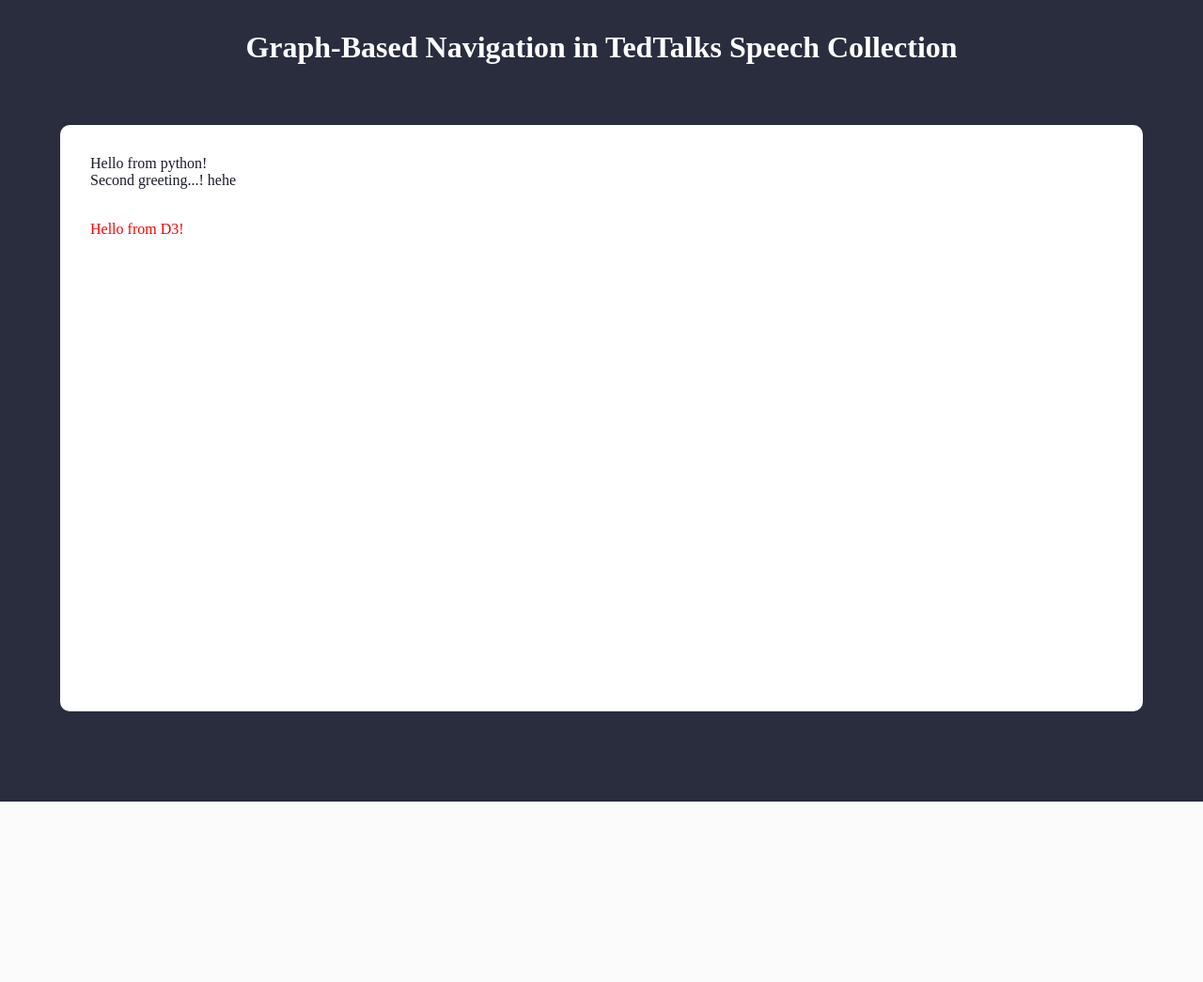
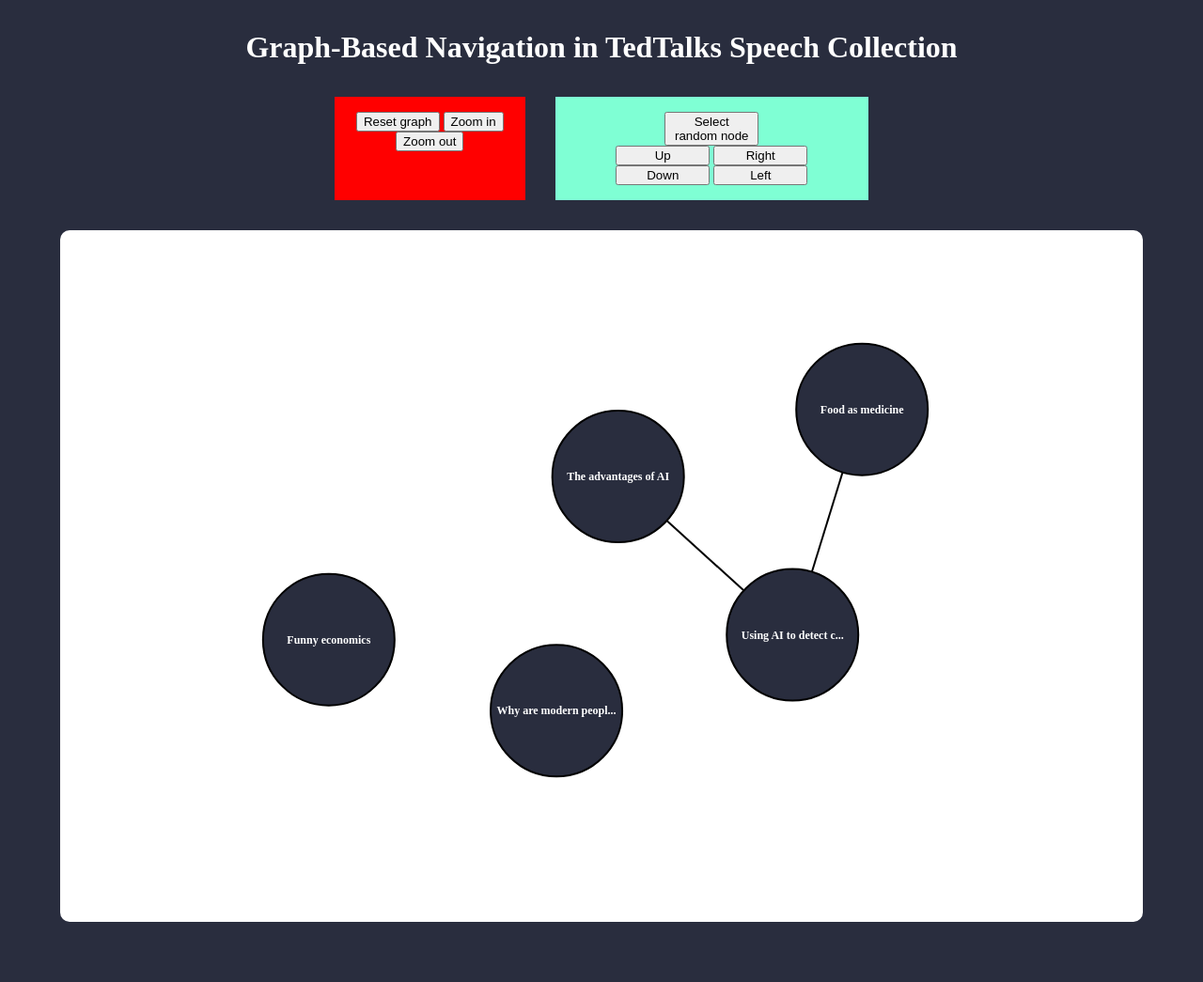
Before and after one commit to AnSuChi/Speech_Collection_Navigation_Graph.v1, a Flask app: page / in a window 1280 px wide. Shown: the whole page at 94% size. Before the commit the page ends 853 px from the top, so only its background shows below. Run offline with Flask 3, Linux system fonts and the light colour scheme.

Commit message:
add dummy data

```diff
--- /dev/null
+++ b/App/data/dummy.json
@@ -0,0 +1,61 @@
+{
+    "nodes": [
+        {
+            "id": 0,
+            "title": "Food as medicine",
+            "Speaker": "Eva Nordman",
+            "audioUri": "dummyUri"
+        },
+        {
+            "id": 1,
+            "title": "The advantages of AI",
+            "Speaker": "Brad Smitt",
+            "audioUri": "dummyUri"
+        },
+        {
+            "id": 2,
+            "title": "Why are modern people so depressed?",
+            "Speaker": "Saint Martino",
+            "audioUri": "dummyUri"
+        },
+        {
+            "id": 3,
+            "title": "Using AI to detect cancer",
+            "Speaker": "Eva Nordman",
+            "audioUri": "dummyUri"
+        },
+        {
+            "id": 4,
+            "title": "Funny economics",
+            "Speaker": "Neil Drammen",
+            "audioUri": "dummyUri"
+        }
+    ],
+    "lines": [
+        {
+            "source": 0,
+            "target": 3,
+            "weight": 0.3
+        },
+        {
+            "source": 1,
+            "target": 3,
+            "weight": 0.6
+        },
+        {
+            "source": 0,
+            "target": 0,
+            "weight": 0
+        },
+        {
+            "source": 0,
+            "target": 0,
+            "weight": 0
+        },
+        {
+            "source": 0,
+            "target": 0,
+            "weight": 0
+        }
+    ]
+}
--- a/App/models.py
+++ /dev/null
@@ -1 +0,0 @@
-# For the DB schema
--- a/App/static/scripts/app.js
+++ b/App/static/scripts/app.js
@@ -1,8 +1,115 @@
 // Cache reset --> cmd+shift+R
-console.log("Hello world they say???");
 
-// Test to see that d3 works
-d3.select("#graph-nav-domain")
-  .append("p")
-  .text("Hello from D3!")
-  .style("color", "red");
+// fetch JSON data (nodes & links)
+async function fetchData() {
+    try {
+        const response = await fetch("/data/dummy.json");
+        const data = await response.json();
+        return data;
+    }
+    catch(error) {
+        console.error("Could not fetch JSON data: ", error);
+    }
+};
+
+
+async function loadGraph() {
+    const data = await fetchData();
+    if (!data) return;
+
+
+    // container dimensions
+    const container = document.getElementById("graph-nav-domain");
+    let width = container.clientWidth;
+    let height = container.clientHeight;
+
+    const svg = d3.select("#graph-nav-domain svg")
+                .attr("width", width)
+                .attr("height", height);
+
+    // zooming & panning
+    const zoomContainer = svg.append("g");
+    svg.call(d3.zoom()
+        .scaleExtent([0.5, 5]) // zoom limits (min% - max%)
+        .on("zoom", (event) => zoomContainer.attr("transform", event.transform))
+    );
+
+    const simulation = d3.forceSimulation(data.nodes)
+        .force("link", d3.forceLink(data.lines)
+            .id(d => d.id) // convert numeric ids to references
+            .distance(250)
+        )
+        .force("charge", d3.forceManyBody().strength(-50)) // force nodes to repel each other
+        .force("center", d3.forceCenter(width / 2, height / 2)) // forces nodes toward the center
+        .force("collide", d3.forceCollide(100)); // prevents the overlap of nodes
+
+    const links = zoomContainer.selectAll("line")
+        .data(data.lines)
+        .enter()
+        .append("line")
+        .attr("stroke", "black")
+        .attr("stroke-width", 2);
+
+    // create node groups (node + text)
+    const nodes = zoomContainer.selectAll("g")
+        .data(data.nodes)
+        .enter()
+        .append("g")
+        .call(d3.drag()
+            .on("start", (event, d) => dragStart(event, d, simulation))
+            .on("drag", (event, d) => dragged(event, d))
+            .on("end", (event, d) => dragEnd(event, d, simulation))
+        );
+
+    nodes.append("circle")
+        .attr("r", 70)
+        .attr("fill", "#292D3E")
+        .attr("stroke", "black")
+        .attr("stroke-width", 2);
+
+    nodes.append("text")
+        .text(d => d.title.length > 20 ? d.title.slice(0, 20) + "..." : d.title)
+        .attr("text-anchor", "middle")
+        .attr("dy", "0.35em")
+        .attr("fill", "white")
+        .attr("font-size", "12px")
+        .attr("font-weight", "bold");
+
+    // updates node and link positions on each simulation tick
+    simulation.on("tick", () => {
+        links
+            .attr("x1", d => d.source.x)
+            .attr("y1", d => d.source.y)
+            .attr("x2", d => d.target.x)
+            .attr("y2", d => d.target.y);
+
+        nodes.attr("transform", d => `translate(${d.x},${d.y})`);
+    });
+};
+
+// drag functions
+function dragStart(event, d, simulation) {
+    if (!event.active) simulation.alphaTarget(0.3).restart();
+    d.fx = d.x;
+    d.fy = d.y;
+};
+
+function dragged(event, d) {
+    d.fx = event.x;
+    d.fy = event.y;
+};
+
+function dragEnd(event, d, simulation) {
+    if (!event.active) simulation.alphaTarget(0);
+    d.fx = null;
+    d.fy = null;
+};
+
+document.addEventListener("DOMContentLoaded", loadGraph);
+
+function focusNode() {
+    console.log("Focus node");
+
+    // TODO: animate/expand the clicked node
+
+};
--- a/App/static/styles/style.css
+++ b/App/static/styles/style.css
@@ -30,10 +30,30 @@
 #graph-nav-domain{
     background-color: var(--white);
     color: var(--main-dark);
-    margin-top: 2rem;
     padding: 2rem;
-    margin: 4rem;
     border-radius: 10px;
 
-    min-height: 70vh;
+    margin: 1rem 4rem 2rem 4rem;
+
+    min-height: 50vh;
+
+    overflow: hidden;
 }
+
+svg{
+    min-height: 600px;
+}
+
+#controller, #graph-controller{
+    margin: 1rem;
+    padding: 1rem;
+}
+#controller{
+    background-color: aquamarine;
+}
+#controller button{
+    width: 100px;
+}
+#graph-controller{
+    background-color: red;
+}
--- a/App/templates/index.html
+++ b/App/templates/index.html
@@ -1,17 +1,28 @@
 {% extends "base.html" %}
-{% block title %} Home {% endblock title %}
+{% block title %} Graph-Based Navigation in TedTalks Collection {% endblock title %}
 
 {% block body %}
     <div style="text-align: center;">
         <h1>Graph-Based Navigation in TedTalks Speech Collection</h1>
+        <br>
+        <div style="display: flex; max-width: 600px; margin: auto;">
+            <div id="graph-controller">
+                <button>Reset graph</button>
+                <button>Zoom in</button>
+                <button>Zoom out</button>
+            </div>
+            <div id="controller">
+                <button>Select random node</button>
+                <br>
+                <button>Up</button>
+                <button>Right</button>
+                <button>Down</button>
+                <button>Left</button>
+            </div>
+        </div>
     </div>
     <div id="graph-nav-domain">
-        <div id="test-output">
-            {{ testContent }} <br>
-            {{ test2 }} <br><br>
-
-
-        </div>
+        <svg width="100%" height="100%"></svg>
     </div>
 
 {% endblock body %}
--- a/App/views.py
+++ b/App/views.py
@@ -1,18 +1,44 @@
 # Contains the routes/controllers for the app
 
-from flask import Blueprint, render_template, jsonify
+from flask import Blueprint, render_template, jsonify, send_from_directory, current_app
+from transformers import pipeline
+from sentence_transformers import SentenceTransformer
+import os
+
 
 views = Blueprint('views', __name__)
 
+# serve json files from 'data' directory
+@views.route('/data/<filename>')
+def get_json_file(filename):
+    return send_from_directory(os.path.join(current_app.root_path, 'data'), filename)
+
 @views.route('/')
 def index():
-    testVar= 'Hello from python!'
-    testVar2= 'Second greeting...! hehe'
-
-    node1 = 'Node 1'
-    node2 = 'Node 2'
-    node3 = 'Node 3'
-
+    testVar= 'Hello from python'
     # /Users/suchi/Personal/UiS/Bachelor/Data/data/sph
 
-    return render_template("index.html", testContent = testVar, test2 = testVar2, node1 = node1, node2 = node2, node3 = node3)
+    # stm - transcript
+    # sph - audio
+
+    #model_1 = 'sentence-transformers/all-MiniLM-L6-v2'
+    #model_2 = 'bert-base-nli-mean-tokens'
+    #model = SentenceTransformer(model_2)
+    sentences_0 = [
+                    "The weather is lovely today.",
+                    "It's so sunny outside!",
+                    "He drove to the stadium."
+                ]
+
+    sentences = []
+
+
+
+    #embeddings = model.encode(sentences_0)
+    #similarities = model.similarity(embeddings, embeddings)
+    #result = similarities
+
+    # !-- DUMMY --!
+    dummyData = []
+
+    return render_template("index.html", testContent = testVar, testResult = "TEST")
```
